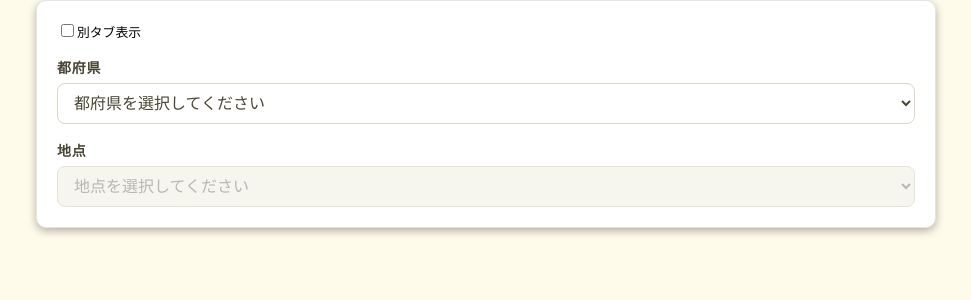
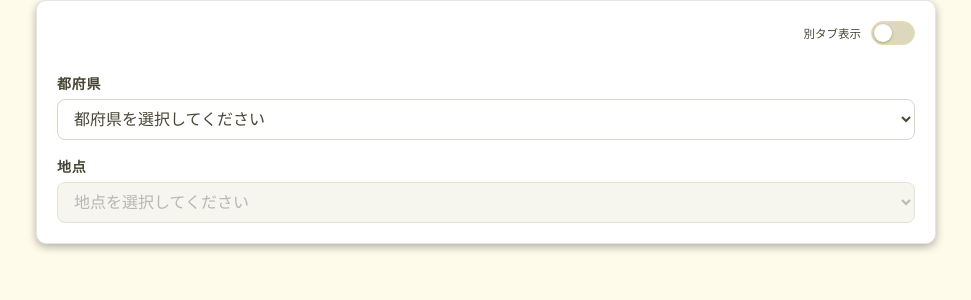
Before and after one commit to klqw/weather3, a FastAPI app: template templates/index.html in a window 1280 px wide. Shown: the part 81-381 px from the top of the page, without its empty margins (154-1125 px from the left). Run offline with FastAPI, Linux system fonts and the light colour scheme; the template is opened without the code that fills it, so the values that code supplies are empty; some libraries are stand-ins or nearby versions.

Commit message:
ロード画面追加

```diff
--- a/static/style.css
+++ b/static/style.css
@@ -29,12 +29,61 @@ body {
 /* --------------------
    SPA <-> 別タブ切り替え
 -------------------- */
+.selector-options {
+  display: flex;
+  justify-content: flex-end;
+  margin-bottom: 12px;
+}
+
 .new-tab-toggle {
-  display: block;
+  display: flex;
+  align-items: center;
+  gap: 10px;
+  color: #4a4635;
+  font-size: 0.9em;
+  cursor: pointer;
+  user-select: none;
+}
+
+.new-tab-toggle input {
+  position: absolute;
+  opacity: 0;
+  pointer-events: none;
+}
+
+.toggle-switch {
+  position: relative;
+  width: 44px;
+  height: 24px;
+  background-color: #ddd8bd;
+  border: 1px solid #e8dfad;
+  border-radius: 999px;
+  transition: background-color 0.2s;
+}
+
+.toggle-switch::after {
+  content: "";
+  position: absolute;
+  top: 2px;
+  left: 2px;
+  width: 18px;
+  height: 18px;
+  background-color: white;
+  border-radius: 50%;
+  box-shadow: 0 1px 3px rgba(0, 0, 0, 0.25);
+  transition: transform 0.2s;
+}
+
+.new-tab-toggle input:checked + .toggle-switch {
+  background-color: #17e975;
+}
+
+.new-tab-toggle input:checked + .toggle-switch::after {
+  transform: translateX(20px);
 }
 
 @media (max-width: 500px) {
-  .new-tab-toggle {
+  .selector-options {
     display: none;
   }
 }
@@ -183,6 +232,36 @@ body {
 .date-days a:hover, .date-days button:hover {
   border-color: #17e975;
   background-color: #e8dfad;
+}
+
+/* --------------------
+   ロード画面
+-------------------- */
+.weather-loading {
+  display: flex;
+  flex-direction: column;
+  align-items: center;
+  justify-content: center;
+  gap: 16px;
+  min-height: 240px;
+  color: #4a4635;
+  font-size: 1em;
+  letter-spacing: 0.05em;
+}
+
+.spinner {
+  width: 42px;
+  height: 42px;
+  border: 5px solid #e8dfad;
+  border-top-color: #17e975;
+  border-radius: 50%;
+  animation: spinner-rotate 0.8s linear infinite;
+}
+
+@keyframes spinner-rotate {
+  to {
+    transform: rotate(360deg);
+  }
 }
 
 /* --------------------
```
Also changed, not shown: frontend/src/weather-app.jsx (+27 -8 lines), static/react/weather-app.js.
